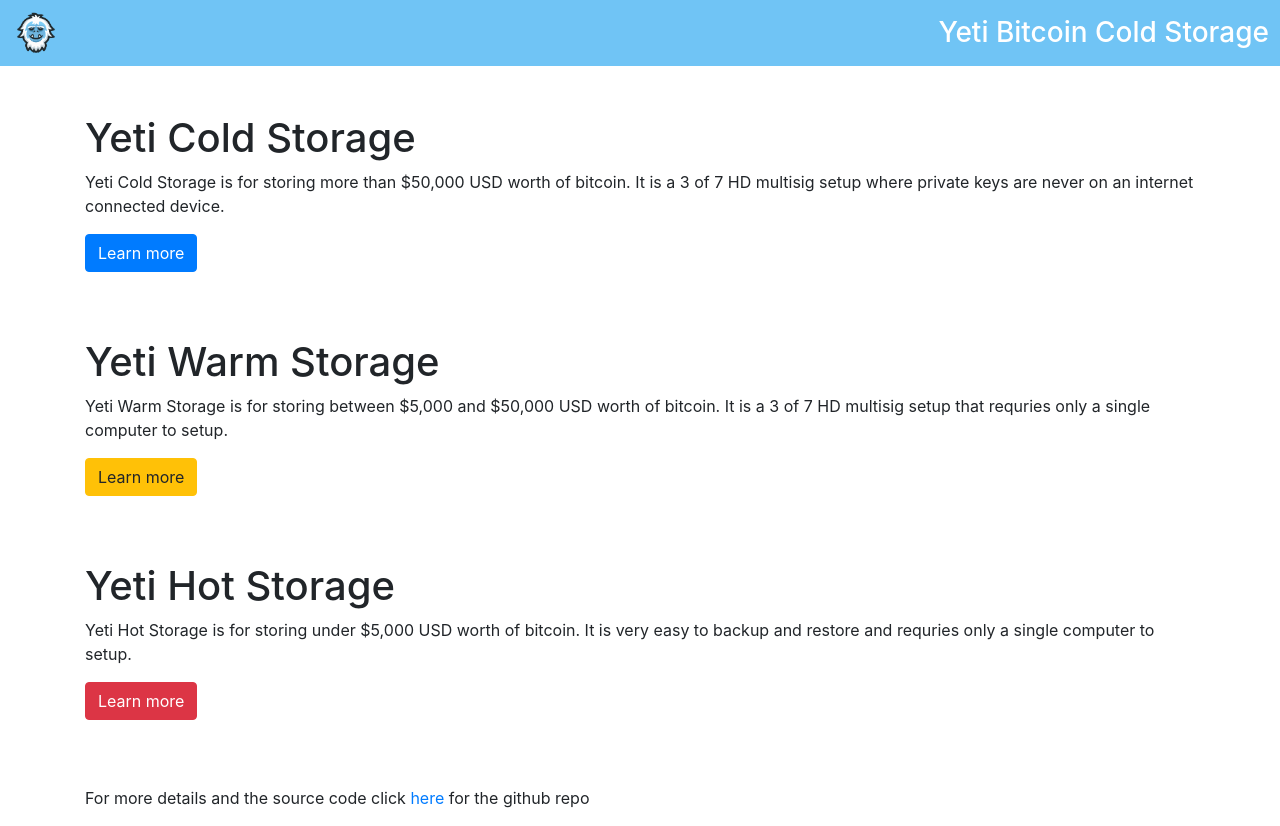
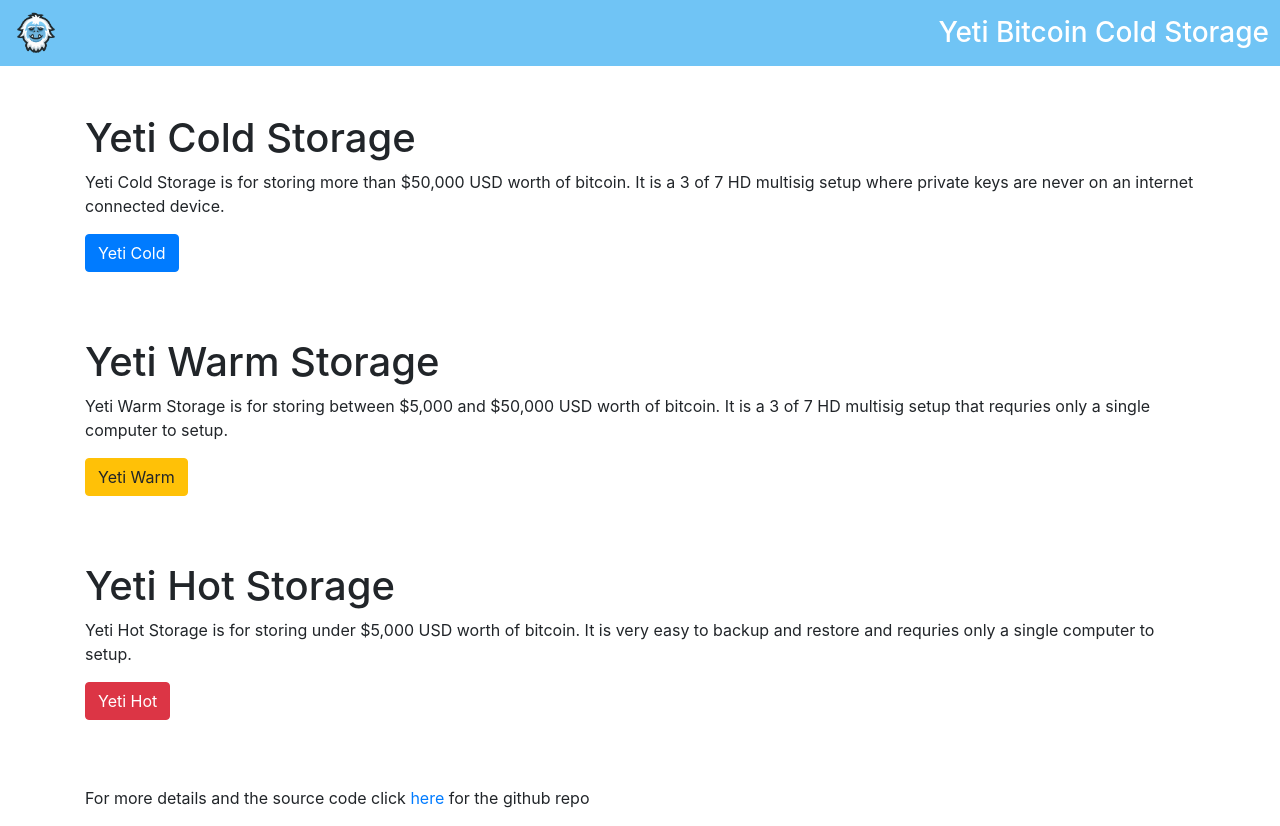
Before and after one commit to JWWeatherman/yetihosted, a Vue app: page / in a window 1280 px wide. Built offline with nearby package versions, Linux system fonts and the light colour scheme; what vue-default-value would draw is missing.

Commit message:
Button names.

```diff
--- a/src/components/overview.vue
+++ b/src/components/overview.vue
@@ -5,21 +5,21 @@
           <h1>Yeti Cold Storage</h1>
           <p>Yeti Cold Storage is for storing more than $50,000 USD worth of bitcoin. It is a 3 of 7 HD multisig setup where private keys are never on an internet connected device.</p>
           <p>
-            <input v-on:click="Cold" style="margin-bottom:50px;" class="btn btn-primary btn-large" type="submit" id="next" value="Learn more">
+            <input v-on:click="Cold" style="margin-bottom:50px;" class="btn btn-primary btn-large" type="submit" id="next" value="Yeti Cold">
           </p>
       </div>
       <div class="hero-unit">
           <h1>Yeti Warm Storage</h1>
           <p>Yeti Warm Storage is for storing between $5,000 and $50,000 USD worth of bitcoin. It is a 3 of 7 HD multisig setup that requries only a single computer to setup.</p>
           <p>
-            <input v-on:click="Warm" style="margin-bottom:50px;" class="btn btn-warning btn-large" type="submit" id="next" value="Learn more">
+            <input v-on:click="Warm" style="margin-bottom:50px;" class="btn btn-warning btn-large" type="submit" id="next" value="Yeti Warm">
           </p>
       </div>
       <div class="hero-unit">
           <h1>Yeti Hot Storage</h1>
           <p>Yeti Hot Storage is for storing under $5,000 USD worth of bitcoin. It is very easy to backup and restore and requries only a single computer to setup.</p>
           <p>
-            <input v-on:click="Hot" style="margin-bottom:50px;" class="btn btn-danger btn-large" type="submit" id="next" value="Learn more">
+            <input v-on:click="Hot" style="margin-bottom:50px;" class="btn btn-danger btn-large" type="submit" id="next" value="Yeti Hot">
           </p>
       </div>
       <p>
```
